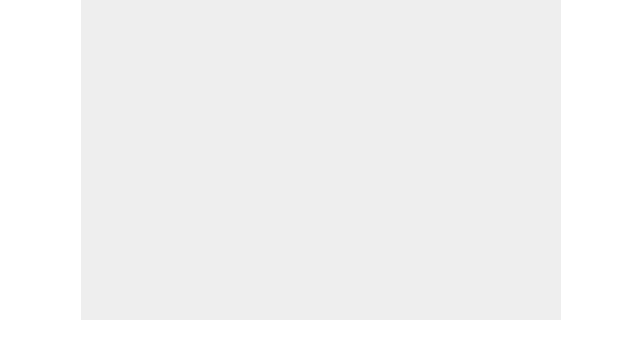
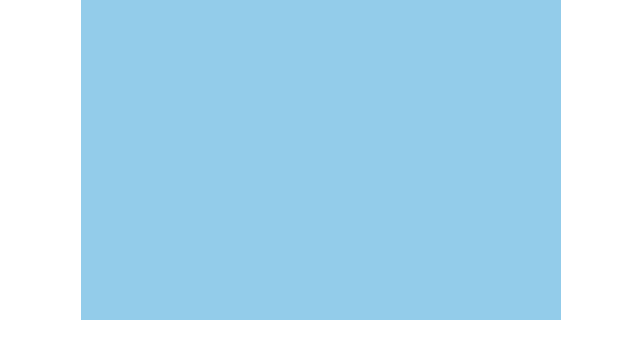
Before and after one commit to neildc/DiPII, a plain HTML site: page index.html in a window 1280 px wide. Shown: the whole page, without its empty margins (319-959 px from the left). Drawn offline with Linux system fonts and the light colour scheme.

Commit message:
cornflower blue is best blue

```diff
--- a/index.html
+++ b/index.html
@@ -5,7 +5,8 @@
     <title>Gamedev Canvas Workshop</title>
     <style>
         * { padding: 0; margin: 0; }
-        canvas { background: #eee; display: block; margin: 0 auto; }
+        /*mmm cornflower blue*/
+        canvas { background: #93CCEA; display: block; margin: 0 auto; }
     </style>
 </head>
 <body>
```
